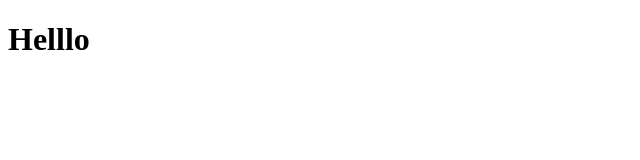
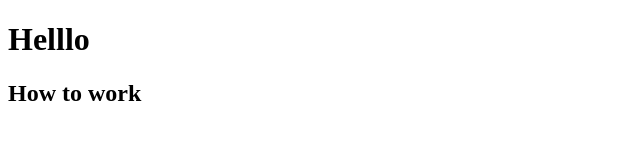
Before and after one commit to vanhai365/GITHUB_VN, a plain HTML site: page index.html in a window 1280 px wide. Shown: the whole page, without its empty margins (0-640 px from the left). Drawn offline with Linux system fonts and the light colour scheme.

Commit message:
Thay doi lan thu 3

```diff
--- a/index.html
+++ b/index.html
@@ -8,5 +8,6 @@
 </head>
 <body>
     <h1>Helllo</h1>
+    <h2>How to work</h2>
 </body>
 </html>
```
